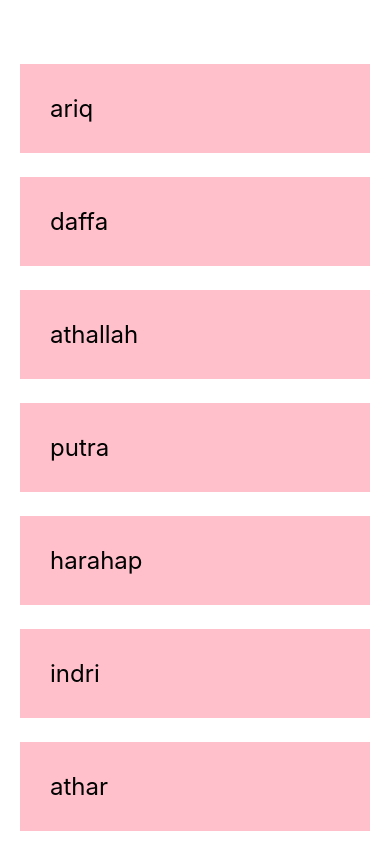
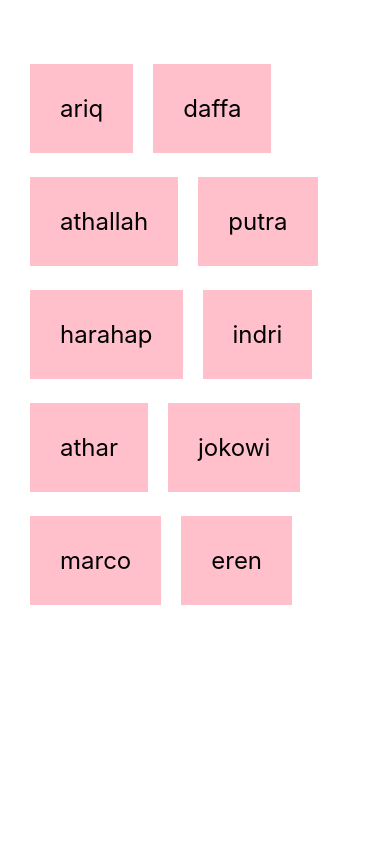
Before and after one commit to ariqd/learn-react-native, a React Native app: screen / in a window 390 px wide. Built offline with nearby package versions, Linux system fonts and the light colour scheme.

Commit message:
flatlist

```diff
--- a/App.js
+++ b/App.js
@@ -1,30 +1,40 @@
 import { StatusBar } from "expo-status-bar";
 import React, { useState } from "react";
-import { StyleSheet, Text, View, ScrollView } from "react-native";
+import { StyleSheet, Text, View, FlatList } from "react-native";
 
 export default function App() {
   const [people, setPeople] = useState([
-    { name: "ariq", key: 1 },
-    { name: "daffa", key: 2 },
-    { name: "athallah", key: 3 },
-    { name: "putra", key: 4 },
-    { name: "harahap", key: 5 },
-    { name: "indri", key: 6 },
-    { name: "athar", key: 7 },
-    { name: "jokowi", key: 8 },
+    { name: "ariq", id: 1 },
+    { name: "daffa", id: 2 },
+    { name: "athallah", id: 3 },
+    { name: "putra", id: 4 },
+    { name: "harahap", id: 5 },
+    { name: "indri", id: 6 },
+    { name: "athar", id: 7 },
+    { name: "jokowi", id: 8 },
+    { name: "marco", id: 9 },
+    { name: "eren", id: 10 },
   ]);
 
   return (
-    <ScrollView>
+    <View style={styles.container}>
+      <FlatList
+        data={people}
+        keyExtractor={(item) => item.id}
+        numColumns={2}
+        renderItem={({ item }) => <Text style={styles.item}>{item.name}</Text>}
+      />
+      <StatusBar style="auto" />
+      {/* <ScrollView>
         <View style={styles.container}>
           {people.map((person) => (
             <View key={person.key}>
               <Text style={styles.item}>{person.name}</Text>
             </View>
           ))}
-        <StatusBar style="auto" />
         </View>
-    </ScrollView>
+      </ScrollView> */}
+    </View>
   );
 }
 
@@ -42,5 +52,6 @@
     padding: 30,
     backgroundColor: "pink",
     fontSize: 24,
+    marginHorizontal: 10,
   },
 });
```
Lines whose indentation alone changed are shown as unchanged.
